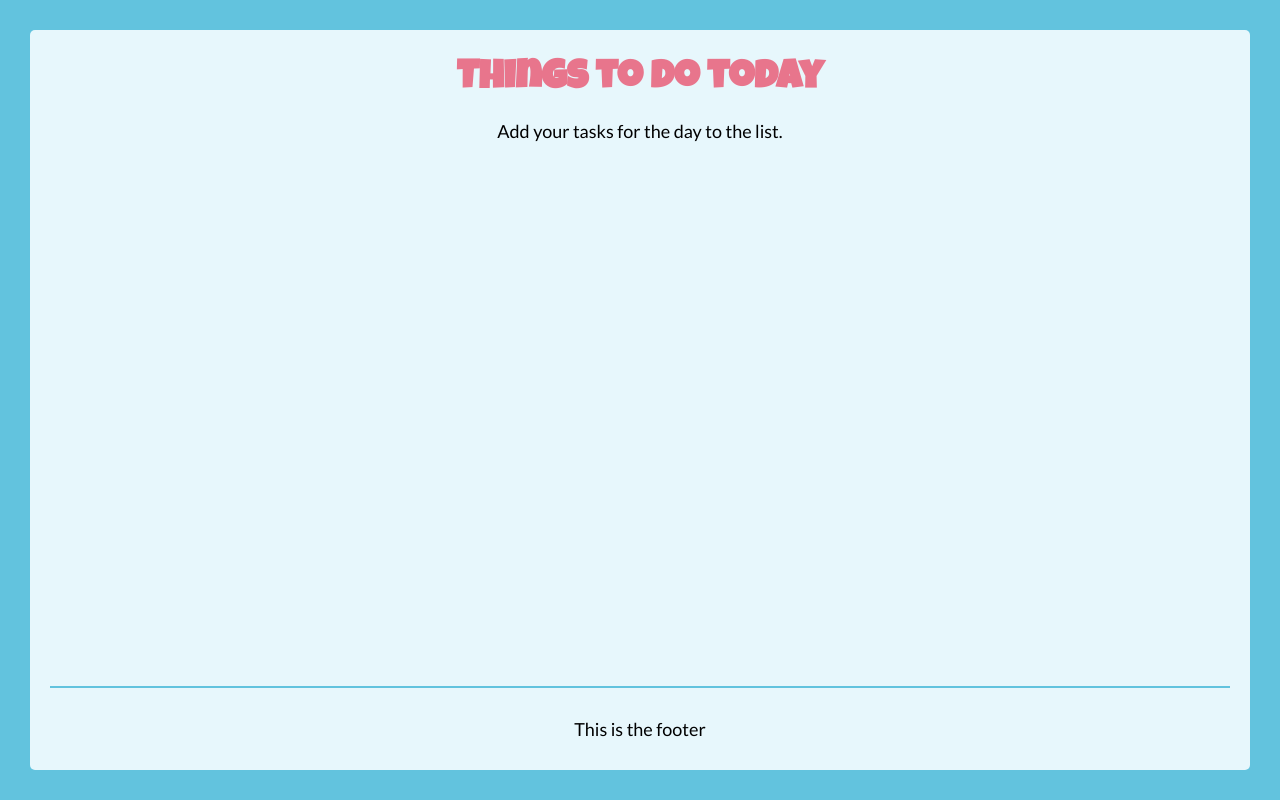
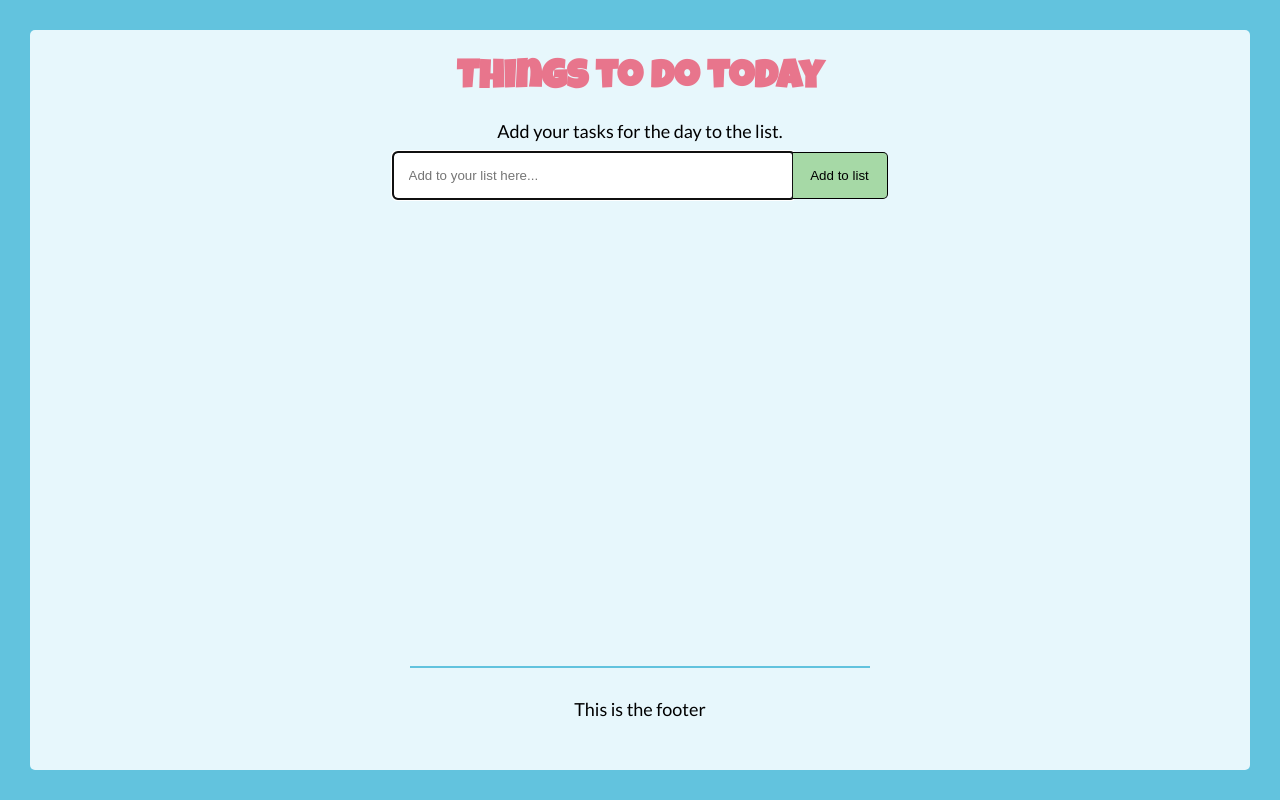
Before and after one commit to JuanBorracho/things-to-do-today, a React (Create React App) app: page / in a window 1280 px wide. Built offline with nearby package versions, Linux system fonts and the light colour scheme.

Commit message:
added AddListItem component and CSS file

```diff
--- a/src/App.js
+++ b/src/App.js
@@ -1,11 +1,15 @@
 import Header from './Components/Header';
 import Footer from './Components/Footer';
+import AddListItem from './Components/AddListItem';
 
 function App() {
   return (
     <div className="App">
-      <Header />
-      <Footer />
+      <div className="inner-container">
+        <Header />
+        <AddListItem />
+        <Footer />
+      </div>
     </div>
   );
 }
--- /dev/null
+++ b/src/CSS/AddListItem.css
@@ -0,0 +1,15 @@
+.AddListItem__input {
+  border-radius: 0.5rem 0 0 0.5rem;
+  border: 0.1rem #000 solid;
+  border-right: 0;
+  padding: 1.5rem;
+  width: 40rem;
+}
+.AddListItem__button {
+  border-radius: 0 0.5rem 0.5rem 0;
+  border: 0.1rem #000 solid;
+  border-left: 0;
+  padding: 1.5rem;
+  width: 9.5rem;
+  background-color: #a6d9a6;
+}
--- a/src/CSS/App.css
+++ b/src/CSS/App.css
@@ -7,5 +7,4 @@
   display: flex;
   flex-direction: column;
   align-items: center;
-  position: relative;
 }
--- a/src/CSS/index.css
+++ b/src/CSS/index.css
@@ -52,3 +52,14 @@ dl,
 dd {
   margin: 0;
 }
+
+.inner-container {
+  width: 50rem;
+  text-align: center;
+  position: relative;
+  height: 100vh;
+  /* background-color: red; */
+  display: flex;
+  align-items: center;
+  flex-direction: column;
+}
--- /dev/null
+++ b/src/Components/AddListItem.js
@@ -0,0 +1,24 @@
+const AddListItem = () => {
+  const handleSubmit = (e) => {
+    e.preventDefault();
+  };
+
+  return (
+    <form className="AddListItem__Form" onSubmit={(e) => handleSubmit(e)}>
+      <label className="AddListItem__Label" htmlFor="add"></label>
+      <input
+        className="AddListItem__input"
+        type="text"
+        name="add"
+        autoFocus
+        required
+        placeholder="Add to your list here..."
+      ></input>
+      <button className="AddListItem__button" type="submit">
+        Add to list
+      </button>
+    </form>
+  );
+};
+
+export default AddListItem;
--- a/src/index.js
+++ b/src/index.js
@@ -4,6 +4,7 @@ import './CSS/index.css';
 import './CSS/App.css';
 import './CSS/Header.css';
 import './CSS/Footer.css';
+import './CSS/AddListItem.css';
 import App from './App';
 
 ReactDOM.render(
```
